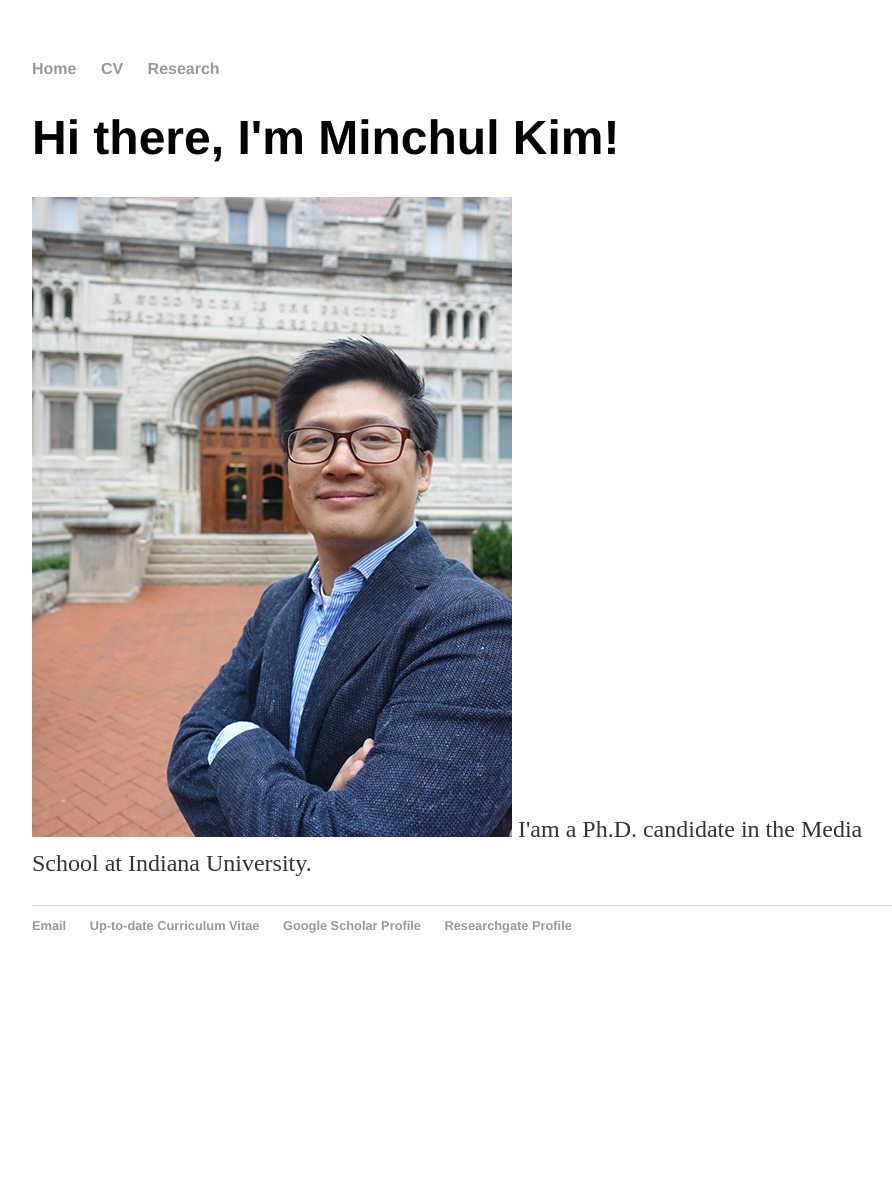
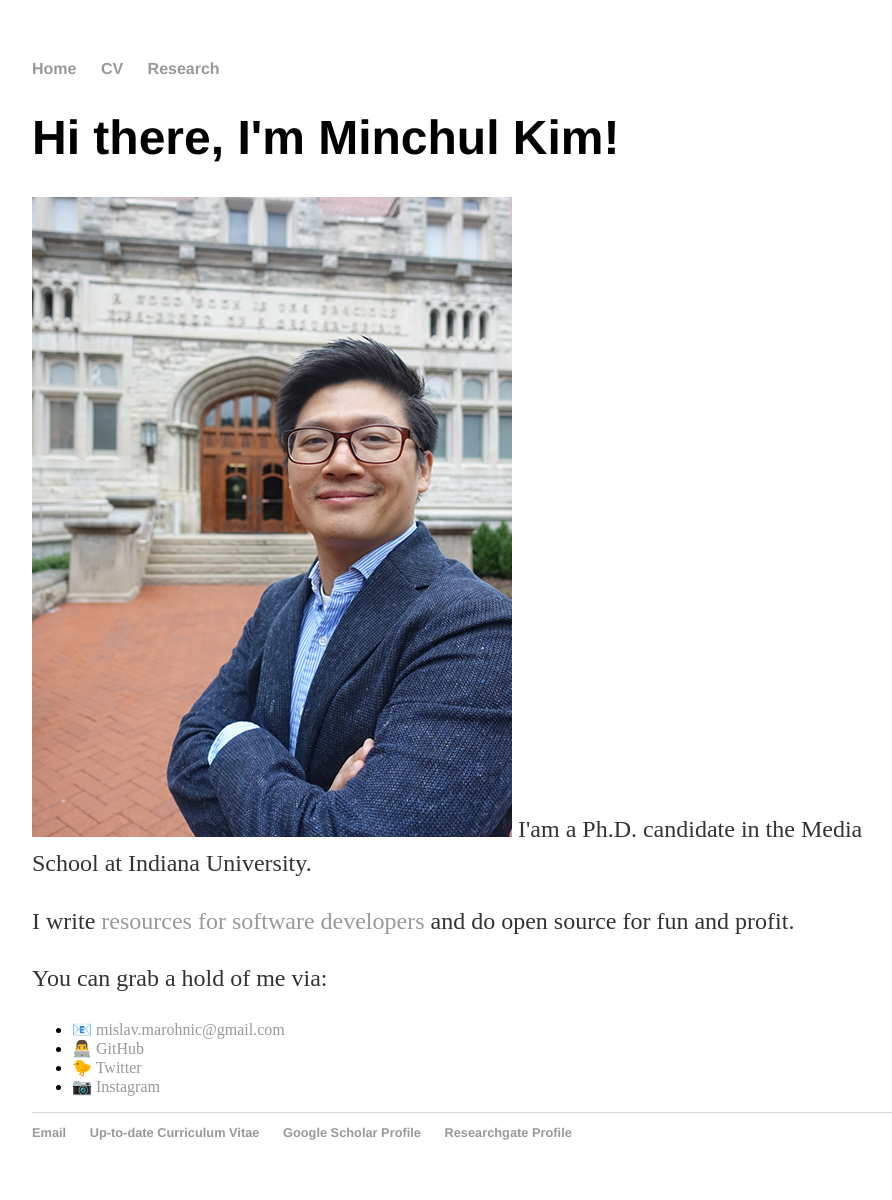
Before and after one commit to minchulkim731/minchulkim731.github.io, a Jekyll site: the page built from index.html, in a window 1280 px wide. Shown: the whole page, without its empty margins (160-1052 px from the left). Built offline with Jekyll 4.4.1, drawn with Linux system fonts in a browser that asks for light colours; before the commit the page ends 993 px from its top, so only the background shows below that.

Commit message:
Update index.html

```diff
--- a/index.html
+++ b/index.html
@@ -8,5 +8,30 @@ title: Minchul Kim_Ph.D. Candidate_The Media School_Indiana University
 		<img src="/images/Portrait_Minchul Kim_061419.jpg" alt="Minchul Kim" class="photo">
 	    	I'am a Ph.D. candidate in the Media School at Indiana University</span>.
 	</p>
+	  <p>
+	    I write <a href="/blog/">resources for software developers</a>
+	    and do open source for fun and profit.
+	  </p>
+	  <p>
+	    You can grab a hold of me via:
+	  </p>
+	  <ul>
+	    <li>
+	      <span class="emoji">📧</span>
+	      <a class="email" href="mailto:mislav.marohnic@gmail.com">mislav.marohnic@gmail.com</a>
+	    </li>
+	    <li>
+	      <span class="emoji">👨‍💻</span>
+	      <a rel="me" href="https://github.com/mislav" title="Mislav on GitHub">GitHub</a>
+	    </li>
+	    <li>
+	      <span class="emoji">🐤</span>
+	      <a rel="me" href="https://twitter.com/mislav" title="Mislav on Twitter">Twitter</a>
+	    </li>
+	    <li>
+	      <span class="emoji">📷</span>
+	      <a rel="me" href="https://instagram.com/mislav" title="Mislav on Instagram">Instagram</a>
+	    </li>
+	  </ul>
 
 </div><!-- /.blurb -->
```
